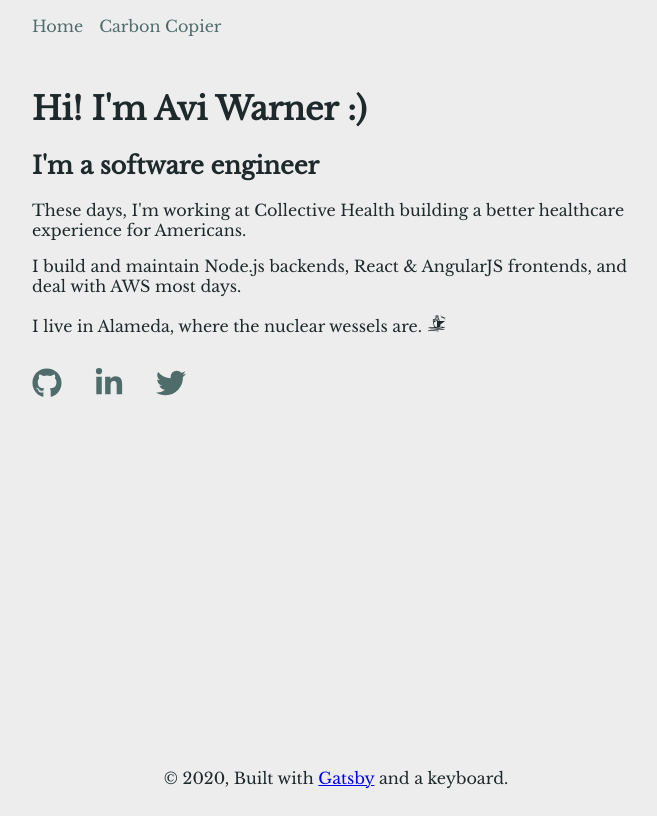
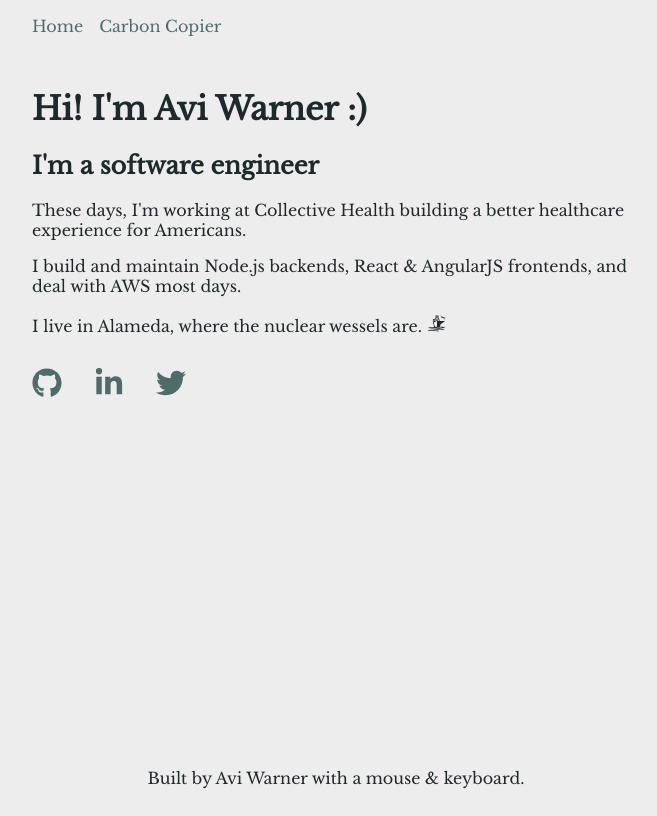
Before and after one commit to aviwarner/portfolio, a Gatsby site: page / in a window 1280 px wide. Shown: the whole page, without its empty margins (304-961 px from the left). Built offline with nearby package versions, Linux system fonts and the light colour scheme; Gatsby itself is replaced by a stand-in of ours.

Commit message:
change footer

```diff
--- a/src/components/layout.js
+++ b/src/components/layout.js
@@ -29,9 +29,7 @@ const Layout = ({ children }) => {
         <main>{children}</main>
       </div>
       <footer>
-        © {new Date().getFullYear()}, Built with
-          {` `}
-        <a href="https://www.gatsbyjs.com">Gatsby</a> and a keyboard.
+        Built by Avi Warner with a mouse {'&'} keyboard.
       </footer>
     </div>
   )
```
